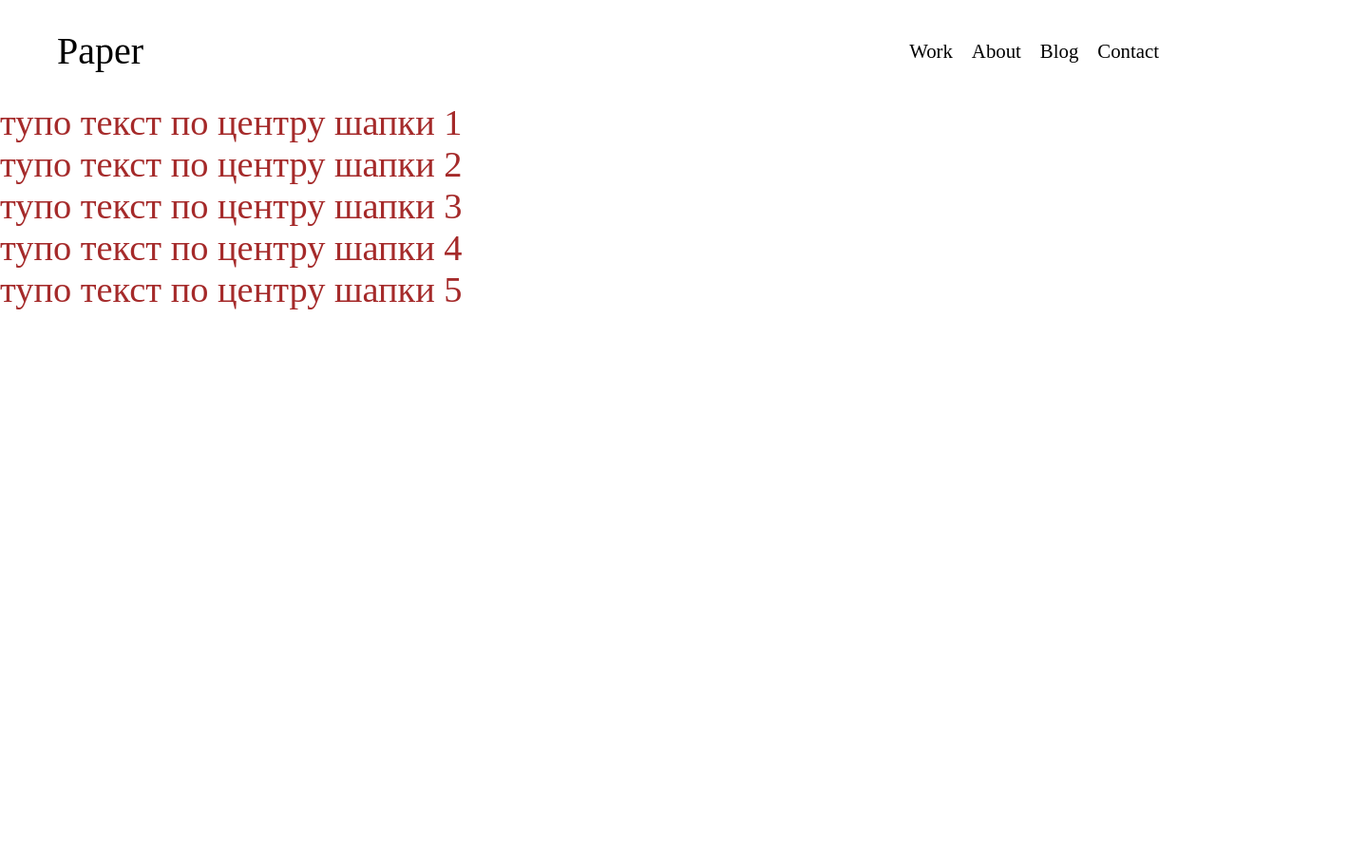
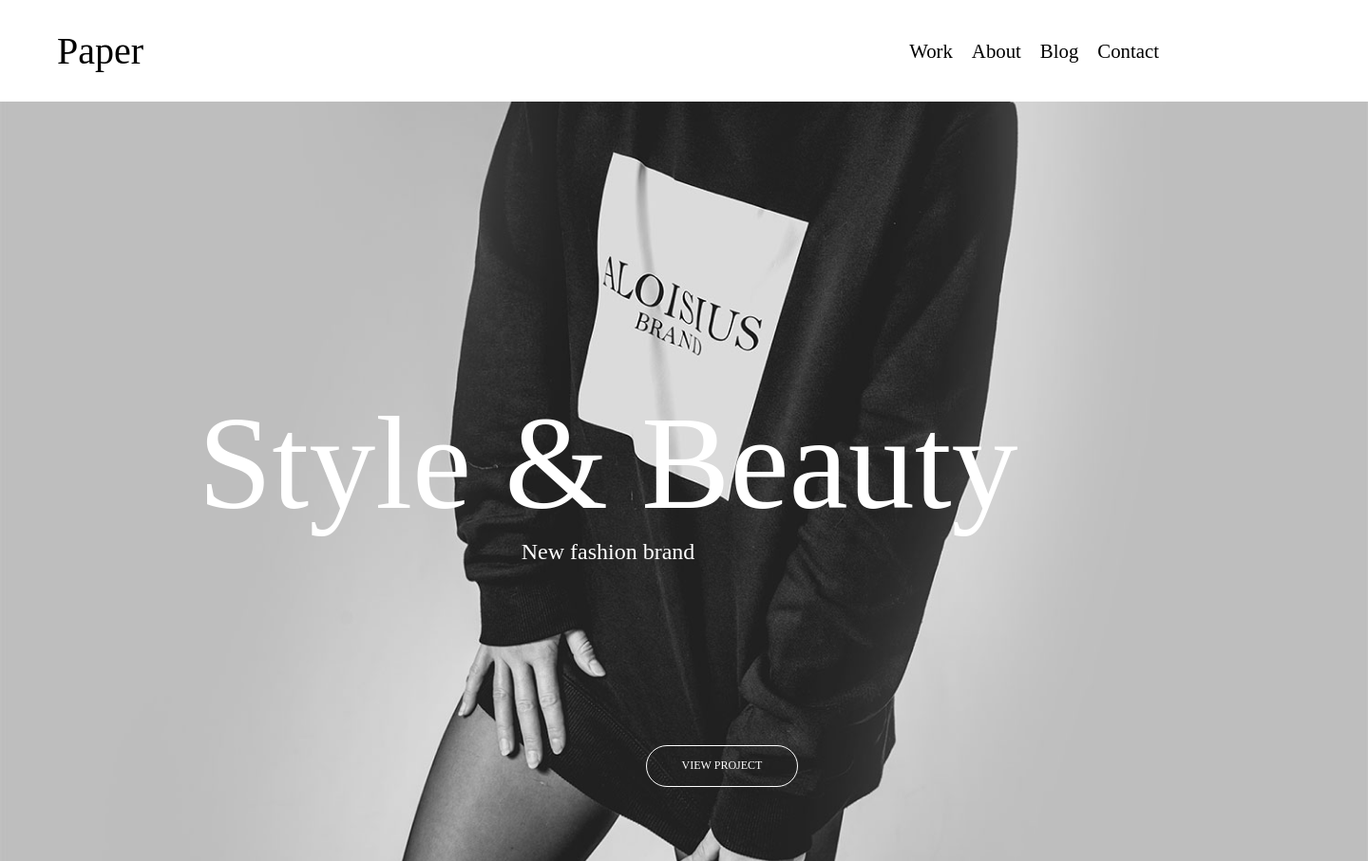
Before and after one commit to d-zhar/Lesson1, a plain HTML site: page index.html in a window 1280 px wide. Shown: the whole page at 95% size, 1440 px wide, since content can reach past the window. Before the commit the page ends 800 px from the top, so only its background shows below. Drawn offline with Linux system fonts and the light colour scheme.

Commit message:
first commit

```diff
--- a/index.html
+++ b/index.html
@@ -32,12 +32,18 @@
       </div>
     </header>
     <main>
-      <div class="main__text">
-        <p>тупо текст по центру шапки 1</p>
-        <p>тупо текст по центру шапки 2</p>
-        <p>тупо текст по центру шапки 3</p>
-        <p>тупо текст по центру шапки 4</p>
-        <p>тупо текст по центру шапки 5</p>
+      <div>
+          <div class="box__img"></div>
+          <div class="main__text1">
+            <span>Style & Beauty</span>
+      </div>
+      <div>
+          <div class="main__textbox">
+          <p>New fashion brand</p>
+      </div>
+      <div class="map">
+        <div class="main__button">
+          <p>VIEW PROJECT</p>
       </div>
     </main>
     <footer></footer>
--- a/main.css
+++ b/main.css
@@ -23,9 +23,41 @@
   font-size: 1.3rem;
 }
 
-.main__text {
-  font-size: 2.4rem;
-  color: brown;
-  display: grid;
-  align-items: start;
+.main__text1 {
+  font-size: 8.75rem;
+  color: #ffffff;
+  position: relative;
+  text-align: center;
+  padding-top: 300px;
 }
+
+.box__img {
+  background-image: url(/img/img1.png.png);
+  background-repeat: no-repeat;
+  background-size: cover;
+  background-position: center;
+  width: 1440px;
+  height: 800px;
+  position: absolute;
+}
+
+.main__textbox {
+  color: #ffffff;
+  font-size: 1.5rem;
+  position: relative;
+  text-align: center;
+}
+
+.main__button {
+  color: #ffffff;
+  font-size: 0.75rem;
+  border: 1px solid #ffffff;
+  border-radius: 30px;
+  padding: 13px;
+  width: 160px;
+  height: 44px;
+  top: 190px;
+  left: 680px;
+  position: relative;
+  text-align: center;
+}
```
Also changed, not shown: img/img1.png.png (added).
